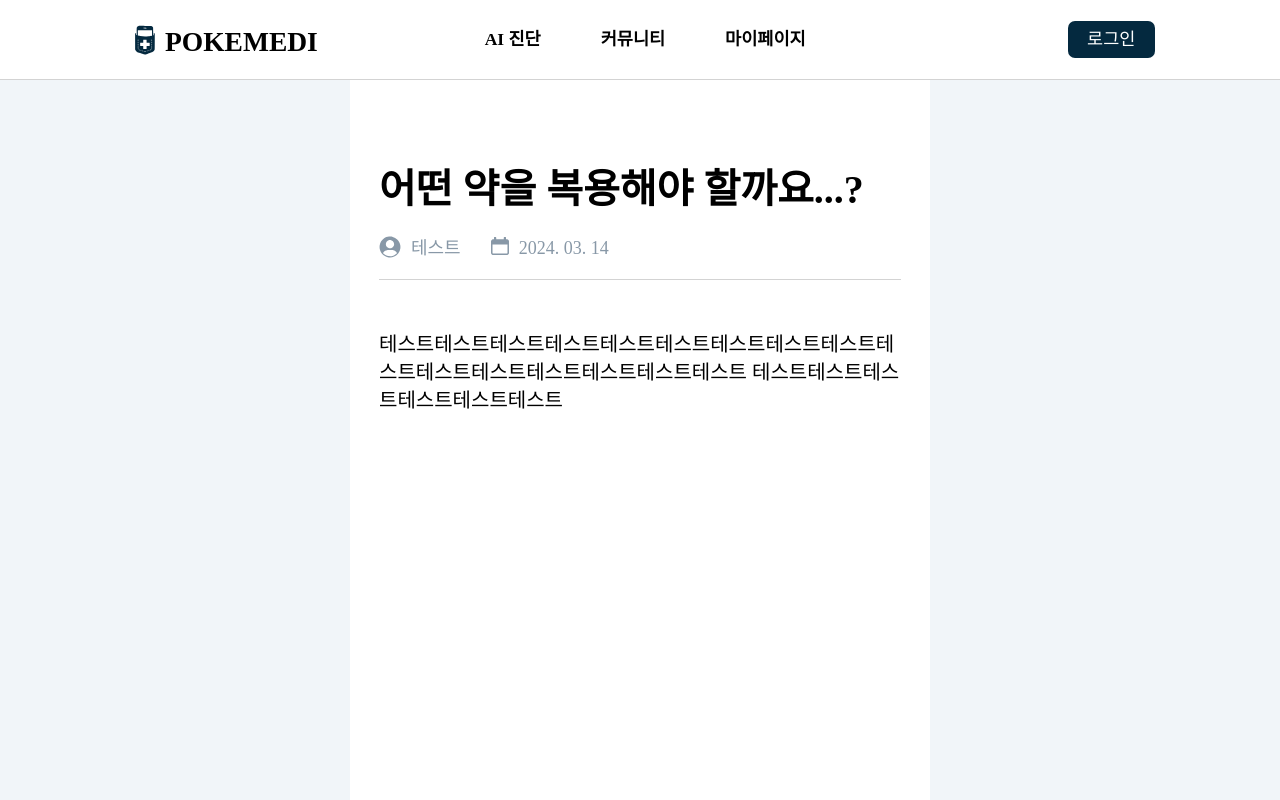
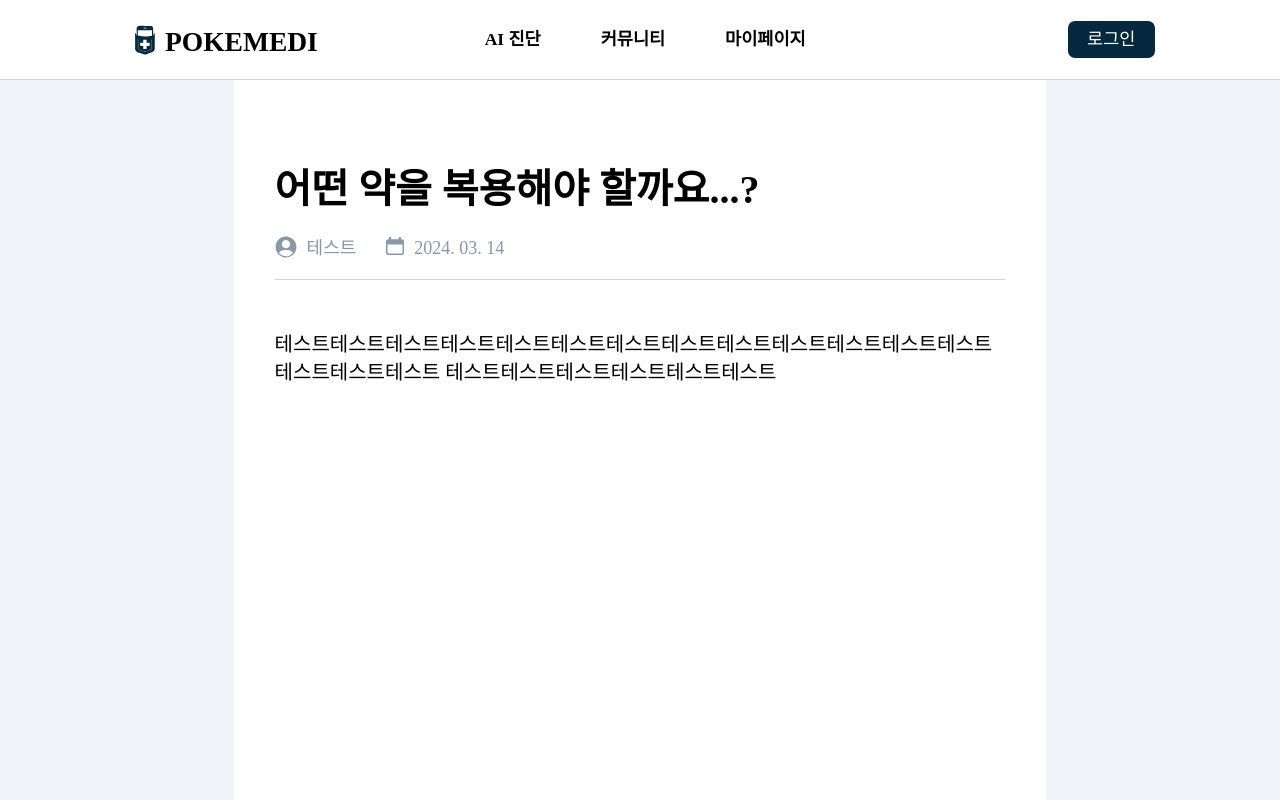
Before and after one commit to KGU-TurtleDoctor/POKEMEDI-Client, a React (Vite) app: page /detail in a window 1280 px wide. Built offline with nearby package versions, Linux system fonts and the light colour scheme; no server answers.

Commit message:
💡 [FEAT] 게시글 상세페이지 구조 수정

```diff
--- /dev/null
+++ b/src/components/CommunityDetail/PostContainer.jsx
@@ -0,0 +1,114 @@
+import React from 'react';
+import styled from 'styled-components';
+import { IcCalendar, IcUser } from '../../assets/svg/icon';
+
+function PostContainer() {
+  return (
+    <PostContainerWrapper>
+      <PostHeader>
+        <PostTitle>어떤 약을 복용해야 할까요...?</PostTitle>
+        <PostInfo>
+          <PostUser>
+            <IcUser />
+            <PostUserName>테스트</PostUserName>
+          </PostUser>
+          <PostDate>
+            <IcCalendar />
+            <PostDateText>2024. 03. 14</PostDateText>
+          </PostDate>
+        </PostInfo>
+      </PostHeader>
+      <PostBody>
+        테스트테스트테스트테스트테스트테스트테스트테스트테스트테스트테스트테스트테스트테스트테스트테스트
+        테스트테스트테스트테스트테스트테스트
+      </PostBody>
+    </PostContainerWrapper>
+  );
+}
+
+export default PostContainer;
+
+const PostContainerWrapper = styled.section`
+  display: flex;
+  flex-direction: column;
+  align-items: center;
+
+  width: 100%;
+  height: 100%;
+
+  background-color: #ffffff;
+`;
+
+const PostHeader = styled.div`
+  width: 90%;
+  padding: 9rem 0 2rem 0;
+
+  /* border-bottom: 0.1rem solid rgb(211, 211, 211); */
+
+  /* border: 1px solid red; */
+`;
+
+const PostTitle = styled.h1`
+  font-size: 4rem;
+  font-weight: 600;
+
+  /* border: 1px solid green; */
+`;
+
+const PostInfo = styled.div`
+  display: flex;
+  column-gap: 3rem;
+
+  margin-top: 2.5rem;
+  /* padding-left: 1rem; */
+  /* border: 1px solid green; */
+`;
+
+const PostUser = styled.div`
+  display: flex;
+  align-items: center;
+  column-gap: 1rem;
+`;
+
+const PostUserName = styled.p`
+  padding-top: 0.2rem;
+
+  color: #8898a7;
+
+  font-size: 1.8rem;
+  font-weight: 400;
+`;
+
+const PostDate = styled.p`
+  display: flex;
+  align-items: center;
+  column-gap: 1rem;
+
+  padding-bottom: 0.2rem;
+
+  color: #8898a7;
+
+  font-size: 1.8rem;
+  font-weight: 400;
+`;
+
+const PostDateText = styled.p`
+  padding-top: 0.4rem;
+
+  color: #8898a7;
+
+  font-size: 1.8rem;
+  font-weight: 400;
+`;
+
+const PostBody = styled.section`
+  width: 90%;
+  padding: 5rem 0;
+
+  font-size: 2rem;
+  font-weight: 400;
+
+  line-height: 140%;
+
+  border-top: 0.1rem solid rgb(211, 211, 211);
+`;
--- a/src/pages/CommunityDetail.jsx
+++ b/src/pages/CommunityDetail.jsx
@@ -1,30 +1,14 @@
 import React from 'react';
 import styled from 'styled-components';
-import { IcCalendar, IcUser } from '../assets/svg/icon';
 import Header from '../components/Common/Header';
+import PostContainer from '../components/CommunityDetail/PostContainer';
 
 function CommunityDetail() {
   return (
     <CommunityDetailPageWrapper>
       <Header />
       <CommunityDetailPageBodyWrapper>
-        <PostHeader>
-          <PostTitle>어떤 약을 복용해야 할까요...?</PostTitle>
-          <PostInfo>
-            <PostUser>
-              <IcUser />
-              <PostUserName>테스트</PostUserName>
-            </PostUser>
-            <PostDate>
-              <IcCalendar />
-              <PostDateText>2024. 03. 14</PostDateText>
-            </PostDate>
-          </PostInfo>
-        </PostHeader>
-        <PostBody>
-          테스트테스트테스트테스트테스트테스트테스트테스트테스트테스트테스트테스트테스트테스트테스트테스트
-          테스트테스트테스트테스트테스트테스트
-        </PostBody>
+        <PostContainer />
       </CommunityDetailPageBodyWrapper>
     </CommunityDetailPageWrapper>
   );
@@ -39,90 +23,142 @@ const CommunityDetailPageWrapper = styled.div`
 
   width: 100%;
   height: 100vh;
+`;
+
+const CommunityDetailPageBodyWrapper = styled.div`
+  width: 100%;
+  height: 100vh;
+  margin-top: 8rem;
+  padding: 0 calc((100% - 81.2rem) / 2);
+
   background-color: #f1f5f9;
 `;
 
-const CommunityDetailPageBodyWrapper = styled.div`
-  display: flex;
-  flex-direction: column;
-  align-items: center;
+// import React from 'react';
+// import styled from 'styled-components';
+// import { IcCalendar, IcUser } from '../assets/svg/icon';
+// import Header from '../components/Common/Header';
 
-  width: calc(100% - 70rem);
-  height: 100vh;
+// function CommunityDetail() {
+//   return (
+//     <CommunityDetailPageWrapper>
+//       <Header />
+//       <CommunityDetailPageBodyWrapper>
+//         <PostHeader>
+//           <PostTitle>어떤 약을 복용해야 할까요...?</PostTitle>
+//           <PostInfo>
+//             <PostUser>
+//               <IcUser />
+//               <PostUserName>테스트</PostUserName>
+//             </PostUser>
+//             <PostDate>
+//               <IcCalendar />
+//               <PostDateText>2024. 03. 14</PostDateText>
+//             </PostDate>
+//           </PostInfo>
+//         </PostHeader>
+//         <PostBody>
+//           테스트테스트테스트테스트테스트테스트테스트테스트테스트테스트테스트테스트테스트테스트테스트테스트
+//           테스트테스트테스트테스트테스트테스트
+//         </PostBody>
+//       </CommunityDetailPageBodyWrapper>
+//     </CommunityDetailPageWrapper>
+//   );
+// }
 
-  background-color: #ffffff;
-`;
+// export default CommunityDetail;
 
-const PostHeader = styled.div`
-  width: 90%;
-  padding: 17rem 0 2rem 0;
+// const CommunityDetailPageWrapper = styled.div`
+//   display: flex;
+//   flex-direction: column;
+//   align-items: center;
 
-  /* border-bottom: 0.1rem solid rgb(211, 211, 211); */
+//   width: 100%;
+//   height: 100vh;
+//   background-color: #f1f5f9;
+// `;
 
-  /* border: 1px solid red; */
-`;
+// const CommunityDetailPageBodyWrapper = styled.div`
+//   display: flex;
+//   flex-direction: column;
+//   align-items: center;
 
-const PostTitle = styled.h1`
-  font-size: 4rem;
-  font-weight: 600;
+//   width: calc(100% - 70rem);
+//   height: 100vh;
 
-  /* border: 1px solid green; */
-`;
+//   background-color: #ffffff;
+// `;
 
-const PostInfo = styled.div`
-  display: flex;
-  column-gap: 3rem;
+// const PostHeader = styled.div`
+//   width: 90%;
+//   padding: 17rem 0 2rem 0;
 
-  margin-top: 2.5rem;
-  /* padding-left: 1rem; */
-  /* border: 1px solid green; */
-`;
+//   /* border-bottom: 0.1rem solid rgb(211, 211, 211); */
 
-const PostUser = styled.div`
-  display: flex;
-  align-items: center;
-  column-gap: 1rem;
-`;
+//   /* border: 1px solid red; */
+// `;
 
-const PostUserName = styled.p`
-  padding-top: 0.2rem;
+// const PostTitle = styled.h1`
+//   font-size: 4rem;
+//   font-weight: 600;
 
-  color: #8898a7;
+//   /* border: 1px solid green; */
+// `;
 
-  font-size: 1.8rem;
-  font-weight: 400;
-`;
+// const PostInfo = styled.div`
+//   display: flex;
+//   column-gap: 3rem;
 
-const PostDate = styled.p`
-  display: flex;
-  align-items: center;
-  column-gap: 1rem;
+//   margin-top: 2.5rem;
+//   /* padding-left: 1rem; */
+//   /* border: 1px solid green; */
+// `;
 
-  padding-bottom: 0.2rem;
+// const PostUser = styled.div`
+//   display: flex;
+//   align-items: center;
+//   column-gap: 1rem;
+// `;
 
-  color: #8898a7;
+// const PostUserName = styled.p`
+//   padding-top: 0.2rem;
 
-  font-size: 1.8rem;
-  font-weight: 400;
-`;
+//   color: #8898a7;
 
-const PostDateText = styled.p`
-  padding-top: 0.4rem;
+//   font-size: 1.8rem;
+//   font-weight: 400;
+// `;
 
-  color: #8898a7;
+// const PostDate = styled.p`
+//   display: flex;
+//   align-items: center;
+//   column-gap: 1rem;
 
-  font-size: 1.8rem;
-  font-weight: 400;
-`;
+//   padding-bottom: 0.2rem;
 
-const PostBody = styled.section`
-  width: 90%;
-  padding: 5rem 0;
+//   color: #8898a7;
 
-  font-size: 2rem;
-  font-weight: 400;
+//   font-size: 1.8rem;
+//   font-weight: 400;
+// `;
 
-  line-height: 140%;
+// const PostDateText = styled.p`
+//   padding-top: 0.4rem;
 
-  border-top: 0.1rem solid rgb(211, 211, 211);
-`;
+//   color: #8898a7;
+
+//   font-size: 1.8rem;
+//   font-weight: 400;
+// `;
+
+// const PostBody = styled.section`
+//   width: 90%;
+//   padding: 5rem 0;
+
+//   font-size: 2rem;
+//   font-weight: 400;
+
+//   line-height: 140%;
+
+//   border-top: 0.1rem solid rgb(211, 211, 211);
+// `;
```
